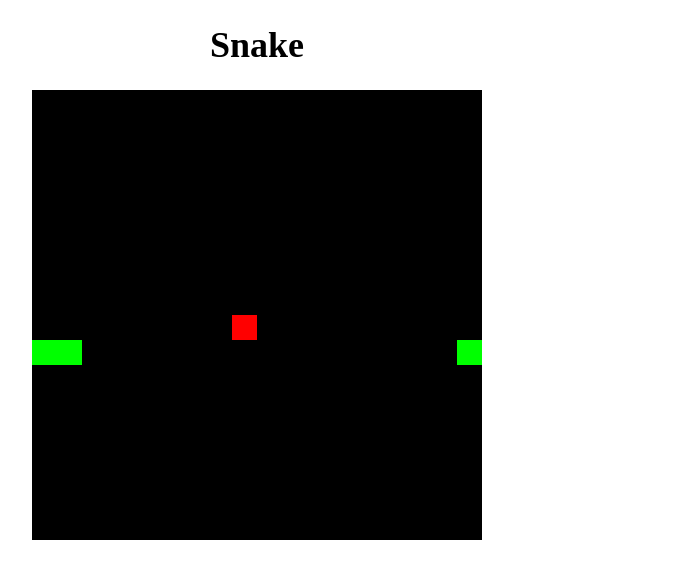
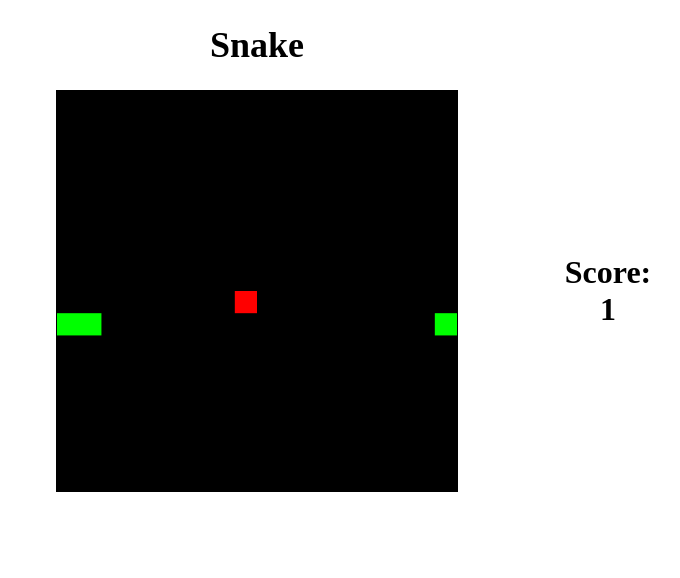
Before and after one commit to punnpunnpunn/Trickster-Snake-Game, a plain HTML site: page index.html in a window 1280 px wide. Shown: the whole page, without its empty margins (383-1063 px from the left). Drawn offline with Linux system fonts and the light colour scheme.

Commit message:
Added score

```diff
--- a/index.html
+++ b/index.html
@@ -1,7 +1,7 @@
 <!DOCTYPE html>
 <html>
     <head>
-        <title>Snake Game</title>
+        <title>Trickster Snake Game</title>
         <meta charset="UTF-8">
         <meta name="viewport", content="width=device-width, initial-scale=1.0">
         <title Snake></title>
@@ -9,7 +9,13 @@
     </head>
     <body>
         <h1>Snake</h1>
-        <canvas id="board"></canvas>
+        <div class="container">
+            <div class="left"></div>
+            <canvas id="board"></canvas>
+            <div class="right">
+                <h1 id = "score">0</h1>
+            </div>
+        </div>
         <script src="snake.js"></script>
     </body>
 </html>
--- a/snake.css
+++ b/snake.css
@@ -2,3 +2,24 @@ body {
     text-align: center;
     font-size: large;
 }
+
+.container{
+    display: flex;
+    flex-direction: row;
+    align-items: center;
+    justify-content: center;
+}
+.left, .right{
+    width: 100px;
+}
+
+#board{
+    width: 400px;
+    height: 400px;
+    border: 1px solid black;
+    margin: 0px 100px;
+}
+
+#score {
+    font-size: xx-large;
+}
--- a/snake.js
+++ b/snake.js
@@ -5,6 +5,7 @@ class Snake {
         this.snakeChangeX = snakeChangeX
         this.snakeChangeY = snakeChangeY
         this.body =  [[snakeX, snakeY], [snakeX - blockSize, snakeY - blockSize]]
+        this.score = 0
     }
     drawSnake() {
         context.fillStyle="lime";
@@ -21,6 +22,10 @@ class Snake {
     }
     updateTail() {
         [this.tailX, this.tailY] = this.body.shift();
+    }
+    updateScore() {
+        this.score += 1
+        return this.score
     }
     checkGameOver(){
         return (arrayIncludes(this.body.slice(0,-1), [this.snakeX, this.snakeY]))
@@ -73,12 +78,9 @@ function arrayIncludes (a, b) {
 }
 
 function changeDirection(key) {
-    console.log(snake.snakeChangeY == 0)
     if (key.code == "ArrowUp" && snake.snakeChangeY == 0) {
         snake.snakeChangeX = 0;
         snake.snakeChangeY = 1;
-        console.log(snake.snakeChangeX)
-        console.log(snake.snakeChangeY)
     }
     else if (key.code == "ArrowDown" && snake.snakeChangeY == 0) {
         snake.snakeChangeX = 0;
@@ -91,6 +93,23 @@ function changeDirection(key) {
     else if (key.code == "ArrowRight" && snake.snakeChangeX == 0) {
         snake.snakeChangeX = -1;
         snake.snakeChangeY = 0;
+    }
+}
+
+function update() {
+    snake.updateSnake();
+    snake.drawSnake();
+    if (food.foodX == snake.snakeX && food.foodY == snake.snakeY) {
+        food.placeFood(snake);
+        food.drawFood();
+        score.innerHTML = `Score: ${snake.updateScore()}`
+    }
+    else {
+        snake.updateTail();
+        snake.drawTail();
+    }
+    if (snake.checkGameOver()) {
+        game.gameOver();
     }
 }
 
@@ -108,25 +127,11 @@ window.onload = function() {
     board.height = rows * blockSize;
     board.width = cols * blockSize;
     context = board.getContext("2d");
+    game = new Game(board, context)
+    score = document.getElementById("score")
     document.addEventListener("keydown", changeDirection)
-    game = new Game(board, context)
     game.drawBoard();
+    score.innerHTML = "Score: 0"
     food.drawFood();
     intervalID = setInterval(update, 100);
 }
-
-function update() {
-    snake.updateSnake();
-    snake.drawSnake();
-    if (food.foodX == snake.snakeX && food.foodY == snake.snakeY) {
-        food.placeFood(snake);
-        food.drawFood();
-    }
-    else {
-        snake.updateTail();
-        snake.drawTail();
-    }
-    if (snake.checkGameOver()) {
-        game.gameOver();
-    }
-}
```
